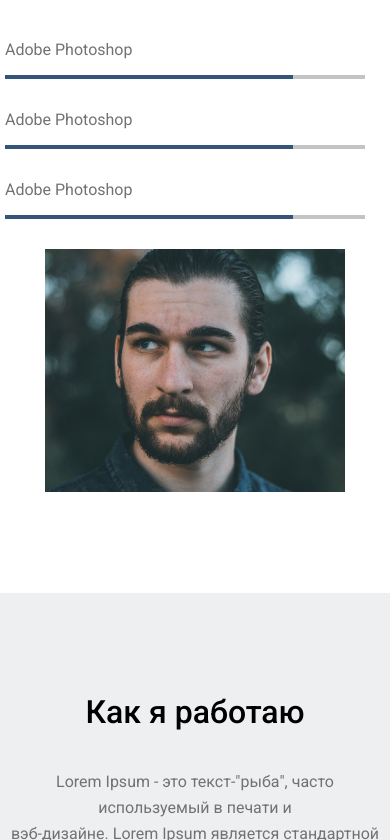
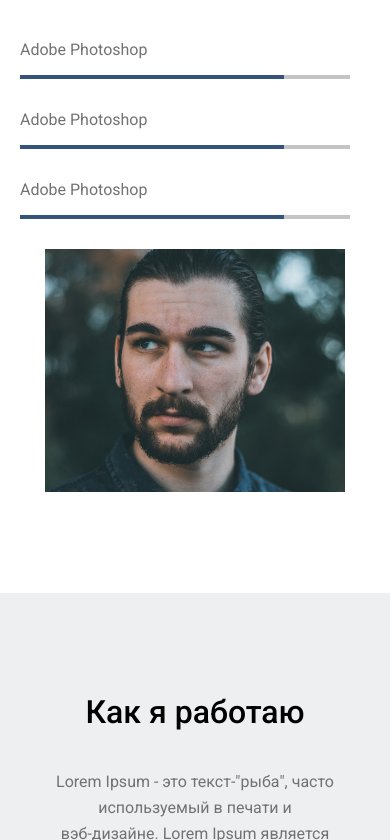
Before and after one commit to YanaAduevskaya/less-13-6, a plain HTML site: page index.html in a window 390 px wide. Shown: the part 1787-2627 px from the top of the page. Drawn offline with Linux system fonts and the light colour scheme; a web font is replaced by a local one.

Commit message:
add padding

```diff
--- a/css/style.css
+++ b/css/style.css
@@ -114,7 +114,6 @@ img {
     max-width: 540px;
     margin: 0 auto;
 }
-
 .about-me_h2 {
     color: #000;
     text-align: center;
@@ -405,6 +404,9 @@ textarea[placeholder] {
         margin-right: 50px;
         margin-left: 70px;
     }
+    .about-me__content {
+        padding: 0 20px 0 20px;
+    }
     .numbers__flex {
         justify-content: center;
         flex-wrap: wrap;
@@ -417,11 +419,15 @@ textarea[placeholder] {
     .skills__flex {
         flex-wrap: wrap;
         justify-content: space-around;
+        padding: 0 20px 0 20px;
     }
     .skills__box {
         padding-top: 0;
         margin-right: 20px;
         margin-bottom: 30px;
+    }
+    .video__content-title {
+        padding: 0 20px 0 20px;
     }
     .video_frame {
         width: 800px;
@@ -549,9 +555,6 @@ textarea[placeholder] {
         white-space: normal;
         font-size: 12px;
     }
-    .skills__flex {
-        padding: 0 5px 0 5px;
-    }
     .skills_photo {
         width: 300px;
         height: 243px;
```
